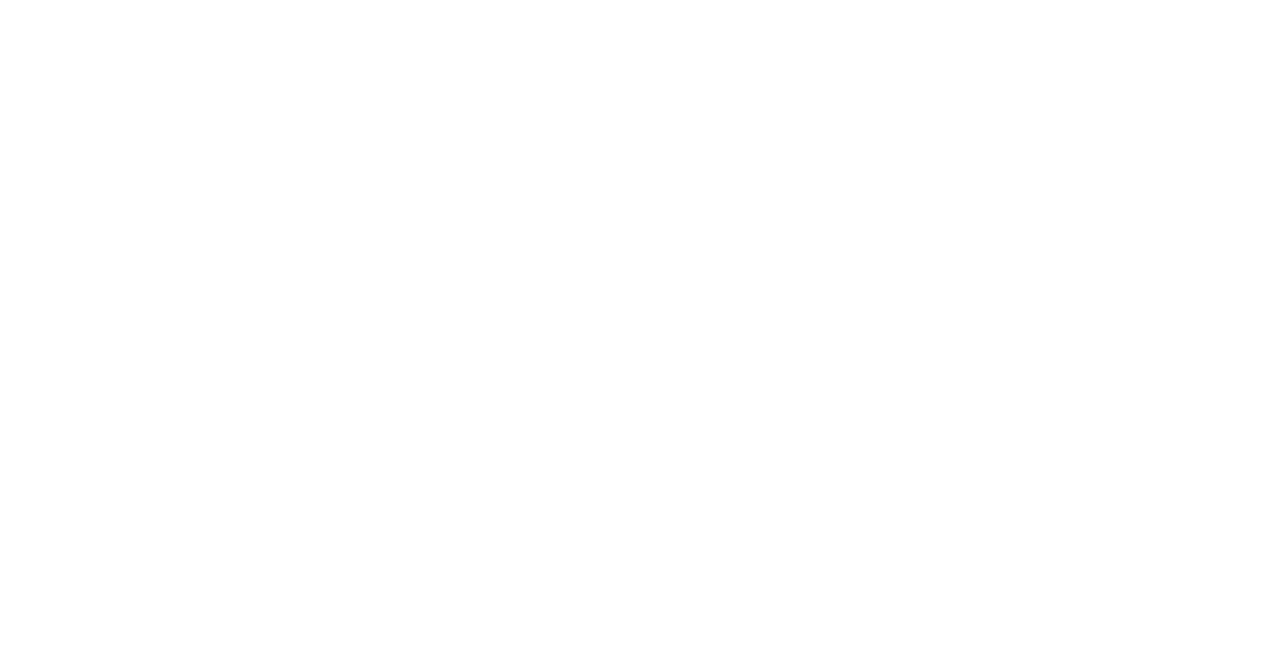
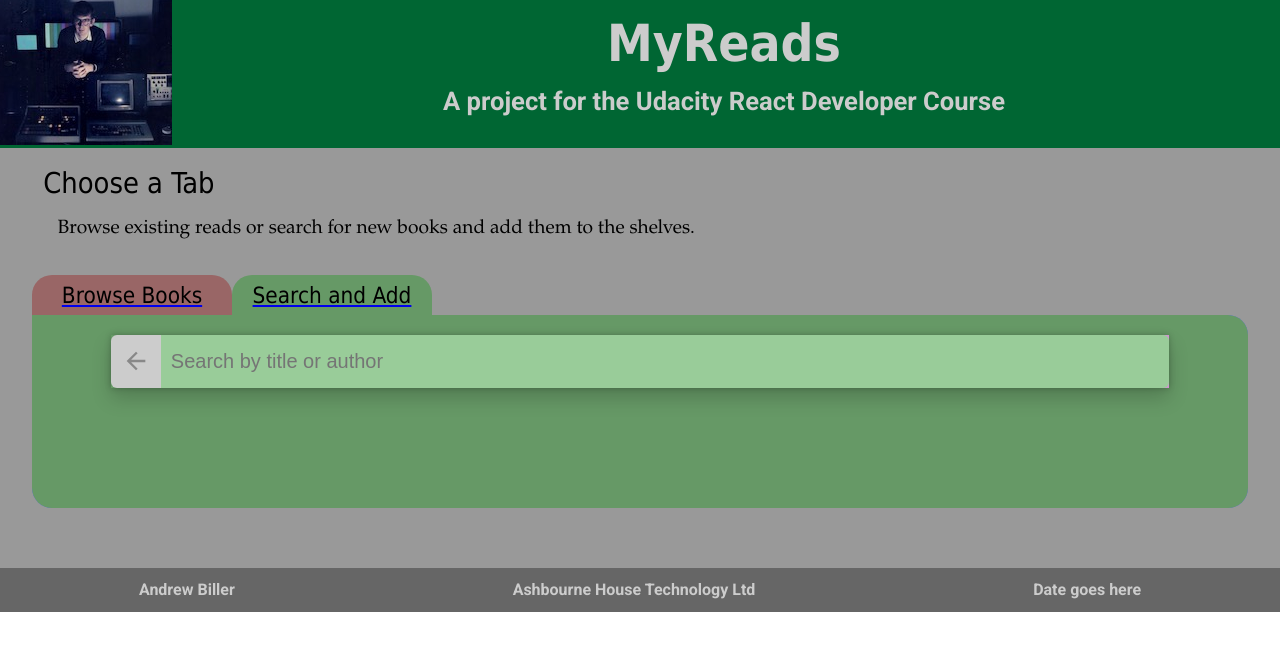
Before and after one commit to ashbournehouse/udacity-react-myreads, a React (Create React App) app: page /search in a window 1280 px wide. Before the commit this address had no page. Shown: the top 650 px of the page. Built offline with nearby package versions, Linux system fonts and the light colour scheme.

Commit message:
transfer tab selection to React Router (v6 w. React 18)

```diff
--- a/src/App.js
+++ b/src/App.js
@@ -1,6 +1,6 @@
 import React from 'react'
-import {Routes, Route} from 'react-router-dom'
-import {Outlet, Link} from 'react-router-dom'
+//import {Routes, Route} from 'react-router-dom'
+//import {Outlet, Link} from 'react-router-dom'
 
 // import * as BooksAPI from './BooksAPI'
 import './App.css'
--- a/src/Components/BooksGrid/booksgrid.jsx
+++ b/src/Components/Browse/browse.jsx
@@ -5,13 +5,13 @@
 import Bookshelf from '../Bookshelf/bookshelf.jsx'
 //import './booksgrid.css'
 
-function Booksgrid(props) {
+function Browse(props) {
   const {sortedShelvesWithBookAllocations} = props;
 
 	return (
-    <div className="booksgrid">
+    <div className="browse">
      {sortedShelvesWithBookAllocations.map(bookshelf => (
-        <div>
+        <div key={bookshelf.name}>
           <Bookshelf shelfname={bookshelf.name} books={bookshelf.books} />
         </div>
       ))}
@@ -19,4 +19,4 @@
 	)
 }
 
-export default Booksgrid;
+export default Browse;
--- a/src/Components/Content/content.css
+++ b/src/Components/Content/content.css
@@ -27,7 +27,7 @@
 	display: grid;
 	grid-gap: 0px;
   grid-template-columns: 200px 200px 1fr;
-  grid-template-rows: 80px auto;
+  grid-template-rows: 40px auto;
   grid-template-areas:
   "tab-1 tab-2 spare"
   "tabbed-content tabbed-content tabbed-content";
@@ -64,15 +64,15 @@
 	border-bottom-left-radius: 20px;
 	border-bottom-right-radius: 20px;
 }
-.browse-bookshelves, .search-books {
+.browse, .search {
 	margin: 0; border: 0; padding: 0;
 	border-top-right-radius: 20px;
 	border-bottom-left-radius: 20px;
 	border-bottom-right-radius: 20px;
 }
-.browse-bookshelves {background-color: #996666;}
-.search-books {background-color: #669966;}
+.browse {background-color: #996666;}
+.search {background-color: #669966;}
 
 .browse-link, .search-link {
-	padding: 0 30%;
+	padding: 0 30 %;
 }
--- a/src/Components/Content/content.jsx
+++ b/src/Components/Content/content.jsx
@@ -1,15 +1,12 @@
 import React from 'react';
-import {Outlet, Link} from 'react-router-dom'
+import {Routes, Route, Outlet, Link} from 'react-router-dom'
 
 import './content.css';
 
-import Booksgrid from '../Booksgrid/booksgrid.jsx'
+import Browse from '../Browse/browse.jsx'
 import Search from '../Search/search.jsx'
 
 class Content extends React.Component {
-   state = {
-      screen: 'browse',
-   }
 
    render() {
       const {sortedShelvesWithBookAllocations} = this.props;
@@ -20,32 +17,27 @@
             <p>Browse existing reads or search for new books and add them to the shelves.</p>
             <div className="tabs-holder">
                <div className="tab-1">
-                  <Link to='/booksgrid'><h4>Browse</h4></Link>
-                  <a href='#browse'
-                     onClick={() => {this.setState(() => ({screen: 'browse'}))}}
-                     className='browse-link'>
-                     '#browse'
-                  </a>
+                  <Link to='/browse'><h4>Browse Books</h4></Link>
                </div>
                <div className="tab-2">
                   <Link to='/search'><h4>Search and Add</h4></Link>
-                  <a href='#search'
-                     onClick={() => {this.setState(() => ({screen: 'search'}))}}
-                     className='search-link'>
-                     '#search'
-                  </a>
                </div>
                <div className="tabbed-content">
-                  {this.state.screen === 'browse' &&
-                     <div className="browse-bookshelves">
-                        <Booksgrid sortedShelvesWithBookAllocations={sortedShelvesWithBookAllocations} />
-                     </div>
-                  }
-                  {this.state.screen === 'search' &&
-                     <div className="search-books">
-                        <Search />
-                     </div>
-                  }
+                  <Routes>
+                     <Route path="/"
+                           element={<Browse
+                                 sortedShelvesWithBookAllocations={sortedShelvesWithBookAllocations}
+                           />}
+                     />
+                     <Route path="/browse"
+                           element={<Browse
+                                 sortedShelvesWithBookAllocations={sortedShelvesWithBookAllocations}
+                           />}
+                     />
+                     <Route path="/search"
+                           element={<Search />}
+                     />
+                  </Routes>
                </div>
             </div>
          </div>
--- a/src/Components/Search/search.css
+++ b/src/Components/Search/search.css
@@ -1,6 +1,7 @@
 /* search page css*/
 
-.search-books {
+.search {
+  padding: 20px;
 
 }
 
@@ -11,7 +12,7 @@
   z-index: 5;
   display: flex;
   box-shadow: 0 10px 20px rgba(0,0,0,0.19), 0 0 6px rgba(0,0,0,0.23);
-  margin: 0 auto; border: 1px solid red; padding: 10px 0;
+  margin: 0 auto; border: 0; padding: 0 0 0 0;
 }
 .search-books-bar input {
   width: 100%;
@@ -19,6 +20,9 @@
   font-size: 1.25em;
   border: none;
   outline: none;
+  background-color: #99cc99;
+  border-top-right-radius: 6px;
+  border-bottom-right-radius: 6px;
 }
 
 .close-search {
@@ -27,15 +31,19 @@
   left: 15px;
   width: 50px;
   height: 53px;
-  background: white;
+  background-color: #cccccc;
   background-image: url('../../icons/arrow-back.svg');
   background-position: center;
   background-repeat: no-repeat;
   background-size: 28px;
   font-size: 0;
+  /*
   border-top: 10px solid transparent;
   border-right: 2px solid #999999;
   border-bottom: 10px solid transparent;
+  */
+  border-top-left-radius: 6px;
+  border-bottom-left-radius: 6px;
 }
 
 .search-books-input-wrapper {
--- a/src/Components/Search/search.jsx
+++ b/src/Components/Search/search.jsx
@@ -24,7 +24,7 @@
 		//const {onNavigate} = this.props;
 
 		return (
-      <div className="search-books">
+      <div className="search">
 	      <div className="search-books-bar">
 	        <a className="close-search">Close</a>
 	        <div className="search-books-input-wrapper">
--- a/src/Components/ShelfChanger/shelfchanger.jsx
+++ b/src/Components/ShelfChanger/shelfchanger.jsx
@@ -22,7 +22,7 @@
       <select>
         <option value="move" disabled>Move to...</option>
         {shelves.map(shelf =>
-          <option value={shelf.toLowerCase()}>{shelf}</option>
+          <option key={shelf} value={shelf.toLowerCase()}>{shelf}</option>
         )}
      </select>
     </div>
--- a/src/index.js
+++ b/src/index.js
@@ -3,8 +3,8 @@
 import ReactDOM from 'react-dom/client';
 import {BrowserRouter, Routes, Route} from 'react-router-dom';
 import App from './App';
-import Search from './Components/Search/search';
-import Booksgrid from './Components/Booksgrid/booksgrid';
+//import Search from './Components/Search/search';
+//import Browse from './Components/Browse/browse';
 import './index.css';
 
 const root = ReactDOM.createRoot(document.getElementById('root'));
@@ -12,13 +12,7 @@
 root.render(
 	<BrowserRouter>
 		<Routes>
-			<Route exact path="/" element={<App />}>
-			{/*}
-				<Route path="search" element={<Search />} />
-				<Route path="booksgrid" element={<Booksgrid />} />
-				<Route path="*" element={<Booksgrid />} />
-			*/}
-			</Route>
+			<Route path="/*" element={<App />} />
 		</Routes>
 	</BrowserRouter>
 )
```
